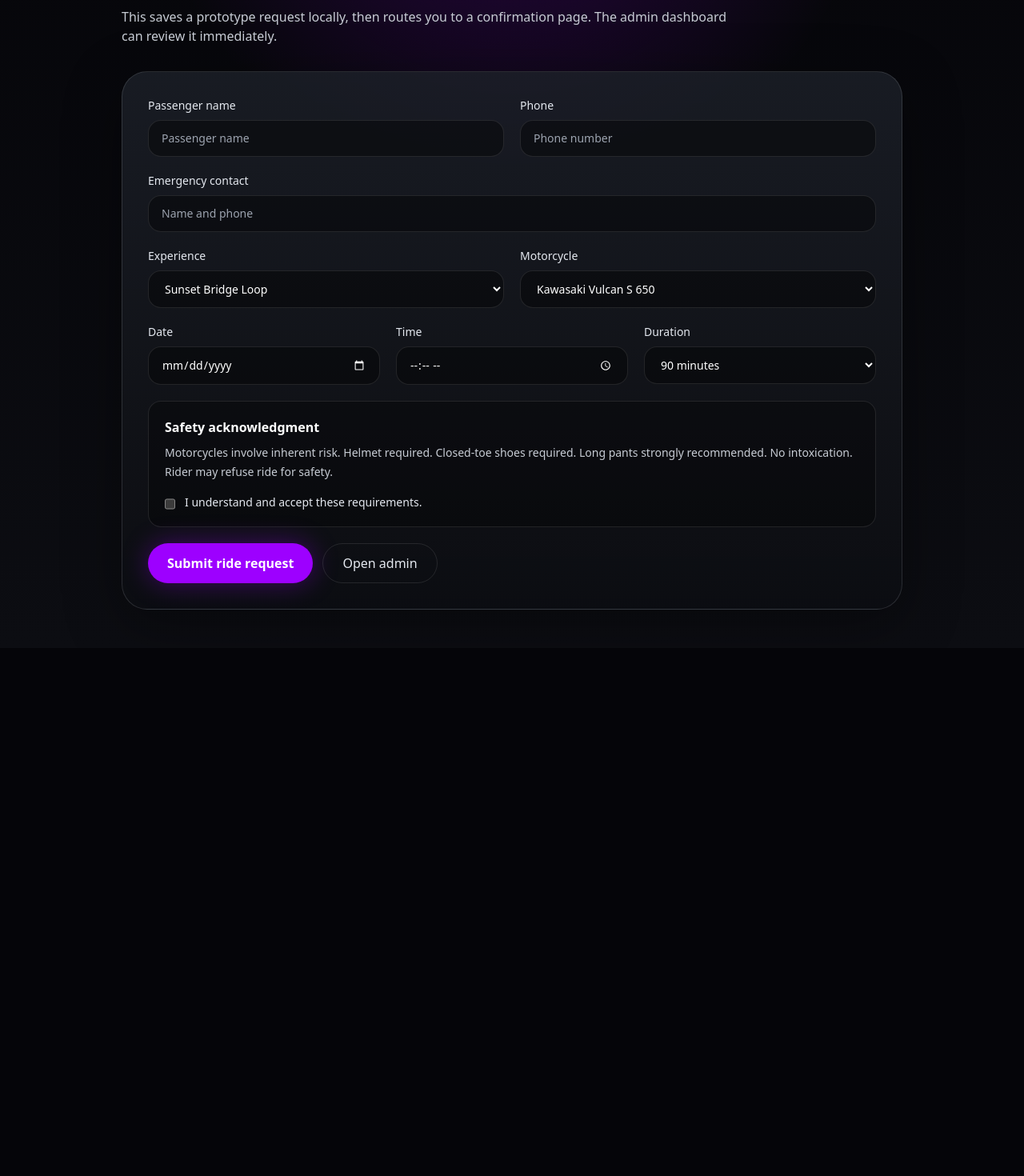
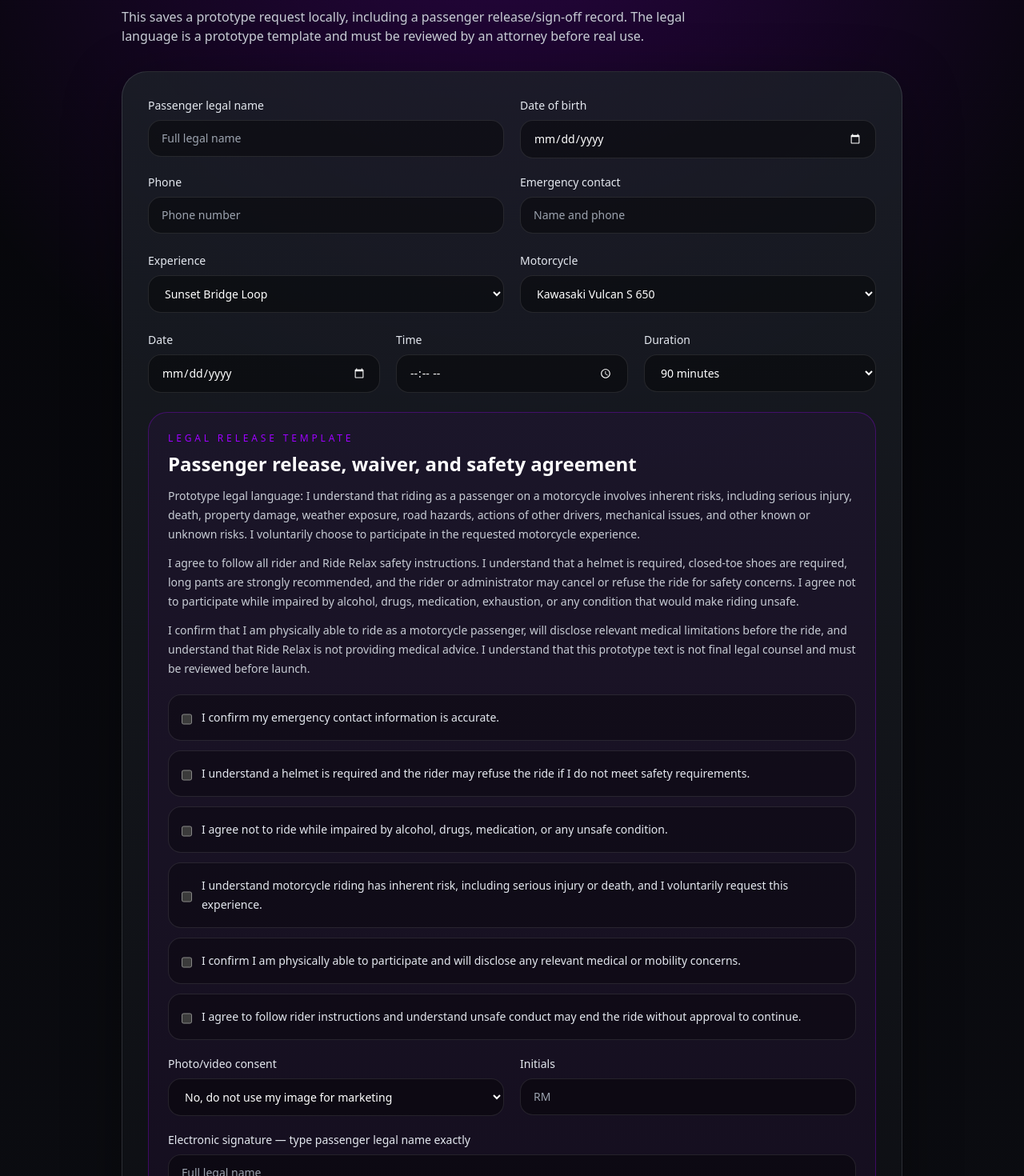
Before and after one commit to MalMcDan/RR-Revolution, a Next.js app: page /request in a window 1280 px wide. Shown: the part 220-1690 px from the top of the page at 80% size. Before the commit the page ends 1030 px from the top, so only its background shows below. Built offline with nearby package versions, Linux system fonts and the light colour scheme.

Commit message:
Add passenger release signoff

```diff
--- a/app/request/page.tsx
+++ b/app/request/page.tsx
@@ -4,10 +4,11 @@ import Link from "next/link";
 import { FormEvent, useState } from "react";
 import { useRouter } from "next/navigation";
 import { PrototypeNav } from "../../components/prototype-nav";
-import { experiences, motorcycles, type RideRequest } from "../../lib/prototype-data";
+import { experiences, motorcycles, type PassengerRelease, type RideRequest } from "../../lib/prototype-data";
 
 const inputClass = "mt-2 w-full rounded-2xl border border-white/10 bg-black/40 px-4 py-3 text-white outline-none focus:border-rr-purple";
 const labelClass = "text-sm font-medium text-rr-silver";
+const checkboxLabelClass = "flex gap-3 rounded-2xl border border-white/10 bg-black/30 p-4 text-sm leading-6 text-rr-silver";
 
 export default function RequestPage() {
   const [error, setError] = useState("");
@@ -18,12 +19,39 @@ export default function RequestPage() {
     setError("");
     const form = new FormData(event.currentTarget);
     const safetyAccepted = form.get("safetyAccepted") === "on";
-    if (!safetyAccepted) {
-      setError("Safety acknowledgment is required before submitting a ride request.");
+    const requiredReleaseChecks = ["emergencyContactConfirmed", "helmetAcknowledged", "soberAcknowledged", "riskAcknowledged", "medicalAcknowledged", "conductAcknowledged"];
+    const missingReleaseCheck = requiredReleaseChecks.some((field) => form.get(field) !== "on");
+    const passengerName = String(form.get("passengerName") || "");
+    const signature = String(form.get("electronicSignature") || "");
+
+    if (!safetyAccepted || missingReleaseCheck) {
+      setError("All required safety and legal release acknowledgments must be checked before submitting a ride request.");
       return;
     }
+
+    if (signature.trim().toLowerCase() !== passengerName.trim().toLowerCase()) {
+      setError("The electronic signature must match the passenger name exactly for this prototype release.");
+      return;
+    }
+
+    const passengerRelease: PassengerRelease = {
+      passengerFullName: passengerName,
+      dateOfBirth: String(form.get("dateOfBirth") || ""),
+      emergencyContactConfirmed: form.get("emergencyContactConfirmed") === "on",
+      helmetAcknowledged: form.get("helmetAcknowledged") === "on",
+      soberAcknowledged: form.get("soberAcknowledged") === "on",
+      riskAcknowledged: form.get("riskAcknowledged") === "on",
+      medicalAcknowledged: form.get("medicalAcknowledged") === "on",
+      conductAcknowledged: form.get("conductAcknowledged") === "on",
+      mediaConsent: String(form.get("mediaConsent") || "No"),
+      electronicSignature: signature,
+      initials: String(form.get("initials") || ""),
+      signedAt: new Date().toISOString(),
+      releaseVersion: "RR passenger release prototype v0.1 - attorney review required"
+    };
+
     const request: RideRequest = {
-      passengerName: String(form.get("passengerName") || ""),
+      passengerName,
       phone: String(form.get("phone") || ""),
       emergencyContact: String(form.get("emergencyContact") || ""),
       experience: String(form.get("experience") || ""),
@@ -32,6 +60,7 @@ export default function RequestPage() {
       time: String(form.get("time") || ""),
       duration: String(form.get("duration") || ""),
       safetyAccepted,
+      passengerRelease,
       status: "Submitted for rider review",
       createdAt: new Date().toISOString()
     };
@@ -46,16 +75,17 @@ export default function RequestPage() {
       <section className="mx-auto max-w-5xl px-6 py-12">
         <div className="text-xs uppercase tracking-[0.42em] text-rr-purple">Passenger flow</div>
         <h1 className="rr-metal-text mt-3 text-5xl font-black">Request a scheduled ride</h1>
-        <p className="mt-4 max-w-3xl text-rr-chrome">This saves a prototype request locally, then routes you to a confirmation page. The admin dashboard can review it immediately.</p>
+        <p className="mt-4 max-w-3xl text-rr-chrome">This saves a prototype request locally, including a passenger release/sign-off record. The legal language is a prototype template and must be reviewed by an attorney before real use.</p>
 
         {error ? <div className="mt-6 rounded-2xl border border-red-500/40 bg-red-500/10 p-4 text-red-100">{error}</div> : null}
 
-        <form onSubmit={submitRequest} className="rr-card mt-8 grid gap-5 rounded-[2rem] p-8">
+        <form onSubmit={submitRequest} className="rr-card mt-8 grid gap-6 rounded-[2rem] p-8">
           <div className="grid gap-5 md:grid-cols-2">
-            <label className={labelClass}>Passenger name<input name="passengerName" required className={inputClass} placeholder="Passenger name" /></label>
+            <label className={labelClass}>Passenger legal name<input name="passengerName" required className={inputClass} placeholder="Full legal name" /></label>
+            <label className={labelClass}>Date of birth<input type="date" name="dateOfBirth" required className={inputClass} /></label>
             <label className={labelClass}>Phone<input name="phone" required className={inputClass} placeholder="Phone number" /></label>
+            <label className={labelClass}>Emergency contact<input name="emergencyContact" required className={inputClass} placeholder="Name and phone" /></label>
           </div>
-          <label className={labelClass}>Emergency contact<input name="emergencyContact" required className={inputClass} placeholder="Name and phone" /></label>
           <div className="grid gap-5 md:grid-cols-2">
             <label className={labelClass}>Experience<select name="experience" required className={inputClass}>{experiences.map((item) => <option key={item.id}>{item.title}</option>)}</select></label>
             <label className={labelClass}>Motorcycle<select name="motorcycle" required className={inputClass}>{motorcycles.map((bike) => <option key={bike.id}>{bike.name}</option>)}</select></label>
@@ -65,13 +95,35 @@ export default function RequestPage() {
             <label className={labelClass}>Time<input type="time" name="time" required className={inputClass} /></label>
             <label className={labelClass}>Duration<select name="duration" required className={inputClass}><option>90 minutes</option><option>2 hours</option><option>3 hours</option></select></label>
           </div>
+
+          <section className="rounded-[1.5rem] border border-rr-purple/30 bg-rr-purple/5 p-6">
+            <div className="text-xs uppercase tracking-[0.32em] text-rr-purple">Legal release template</div>
+            <h2 className="mt-2 text-2xl font-black">Passenger release, waiver, and safety agreement</h2>
+            <p className="mt-3 text-sm leading-6 text-rr-chrome">Prototype legal language: I understand that riding as a passenger on a motorcycle involves inherent risks, including serious injury, death, property damage, weather exposure, road hazards, actions of other drivers, mechanical issues, and other known or unknown risks. I voluntarily choose to participate in the requested motorcycle experience.</p>
+            <p className="mt-3 text-sm leading-6 text-rr-chrome">I agree to follow all rider and Ride Relax safety instructions. I understand that a helmet is required, closed-toe shoes are required, long pants are strongly recommended, and the rider or administrator may cancel or refuse the ride for safety concerns. I agree not to participate while impaired by alcohol, drugs, medication, exhaustion, or any condition that would make riding unsafe.</p>
+            <p className="mt-3 text-sm leading-6 text-rr-chrome">I confirm that I am physically able to ride as a motorcycle passenger, will disclose relevant medical limitations before the ride, and understand that Ride Relax is not providing medical advice. I understand that this prototype text is not final legal counsel and must be reviewed before launch.</p>
+            <div className="mt-5 grid gap-3">
+              <label className={checkboxLabelClass}><input type="checkbox" name="emergencyContactConfirmed" className="mt-1" />I confirm my emergency contact information is accurate.</label>
+              <label className={checkboxLabelClass}><input type="checkbox" name="helmetAcknowledged" className="mt-1" />I understand a helmet is required and the rider may refuse the ride if I do not meet safety requirements.</label>
+              <label className={checkboxLabelClass}><input type="checkbox" name="soberAcknowledged" className="mt-1" />I agree not to ride while impaired by alcohol, drugs, medication, or any unsafe condition.</label>
+              <label className={checkboxLabelClass}><input type="checkbox" name="riskAcknowledged" className="mt-1" />I understand motorcycle riding has inherent risk, including serious injury or death, and I voluntarily request this experience.</label>
+              <label className={checkboxLabelClass}><input type="checkbox" name="medicalAcknowledged" className="mt-1" />I confirm I am physically able to participate and will disclose any relevant medical or mobility concerns.</label>
+              <label className={checkboxLabelClass}><input type="checkbox" name="conductAcknowledged" className="mt-1" />I agree to follow rider instructions and understand unsafe conduct may end the ride without approval to continue.</label>
+            </div>
+            <div className="mt-5 grid gap-5 md:grid-cols-2">
+              <label className={labelClass}>Photo/video consent<select name="mediaConsent" required className={inputClass}><option>No, do not use my image for marketing</option><option>Yes, Ride Relax may use ride photos/video for marketing</option></select></label>
+              <label className={labelClass}>Initials<input name="initials" required maxLength={5} className={inputClass} placeholder="RM" /></label>
+            </div>
+            <label className={`${labelClass} mt-5 block`}>Electronic signature — type passenger legal name exactly<input name="electronicSignature" required className={inputClass} placeholder="Full legal name" /></label>
+          </section>
+
           <div className="rounded-2xl border border-white/10 bg-black/30 p-5">
-            <div className="font-semibold text-white">Safety acknowledgment</div>
+            <div className="font-semibold text-white">Final safety acknowledgment</div>
             <p className="mt-2 text-sm leading-6 text-rr-chrome">Motorcycles involve inherent risk. Helmet required. Closed-toe shoes required. Long pants strongly recommended. No intoxication. Rider may refuse ride for safety.</p>
             <label className="mt-4 flex gap-3 text-sm text-rr-silver"><input type="checkbox" name="safetyAccepted" className="mt-1" />I understand and accept these requirements.</label>
           </div>
           <div className="flex flex-wrap gap-3">
-            <button className="rounded-full bg-rr-purple px-6 py-3 font-semibold shadow-glow">Submit ride request</button>
+            <button className="rounded-full bg-rr-purple px-6 py-3 font-semibold shadow-glow">Submit ride request and signed release</button>
             <Link href="/admin" className="rounded-full border border-white/10 px-6 py-3 text-rr-silver">Open admin</Link>
           </div>
         </form>
```
Also changed, not shown: app/admin/page.tsx (+6 -5 lines), lib/prototype-data.ts (+17 -0 lines).
